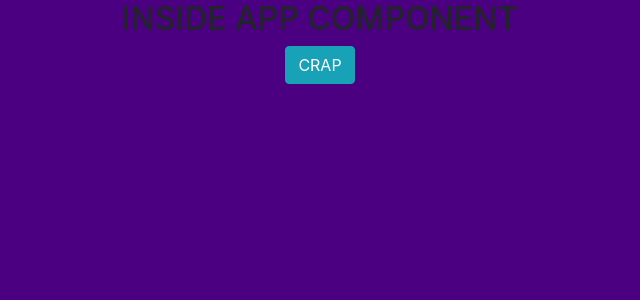
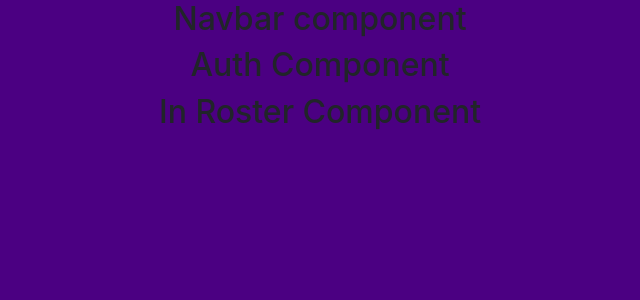
Before and after one commit to John-Fleming/sports-roster, a React (Create React App) app: page / in a window 1280 px wide. Shown: the top 300 px of the page, without its empty margins (320-960 px from the left). Built offline with nearby package versions, Linux system fonts and the light colour scheme.

Commit message:
added initial components

```diff
--- a/src/App/App.js
+++ b/src/App/App.js
@@ -1,12 +1,18 @@
 import React from 'react';
+
+import Navbar from '../components/Navbar/Navbar';
+import Auth from '../components/Auth/Auth';
+import Roster from '../components/Roster/Roster';
+
 import './App.scss';
 
 class App extends React.Component {
   render() {
     return (
       <div className="App">
-        <h2>INSIDE APP COMPONENT</h2>
-        <button className="btn btn-info">CRAP</button>
+        <Navbar />
+        <Auth />
+        <Roster />
       </div>
     );
   }
--- /dev/null
+++ b/src/components/Auth/Auth.js
@@ -0,0 +1,13 @@
+import React from 'react';
+
+import './Auth.scss';
+
+class Auth extends React.Component {
+  render() {
+    return (
+      <h2>Auth Component</h2>
+    );
+  }
+}
+
+export default Auth;
--- /dev/null
+++ b/src/components/Auth/Auth.scss
@@ -0,0 +1,3 @@
+.Auth {
+  display: block;
+}
--- /dev/null
+++ b/src/components/Navbar/Navbar.js
@@ -0,0 +1,13 @@
+import React from 'react';
+
+import './Navbar.scss';
+
+class Navbar extends React.Component {
+  render() {
+    return (
+      <h2>Navbar component</h2>
+    );
+  }
+}
+
+export default Navbar;
--- /dev/null
+++ b/src/components/Navbar/Navbar.scss
@@ -0,0 +1,3 @@
+.Auth {
+  display: block;
+}
--- /dev/null
+++ b/src/components/Roster/Roster.js
@@ -0,0 +1,13 @@
+import React from 'react';
+
+import './Roster.scss';
+
+class Roster extends React.Component {
+  render() {
+    return (
+      <h2>In Roster Component</h2>
+    );
+  }
+}
+
+export default Roster;
--- /dev/null
+++ b/src/components/Roster/Roster.scss
@@ -0,0 +1,3 @@
+.Auth {
+  display: block;
+}
--- a/src/styles/index.scss
+++ b/src/styles/index.scss
@@ -1,4 +1,5 @@
 @import '~bootstrap/dist/css/bootstrap.min.css';
+@import "~@fortawesome/fontawesome-free/css/all.min.css";
 @import 'variables';
 
 body {
```
